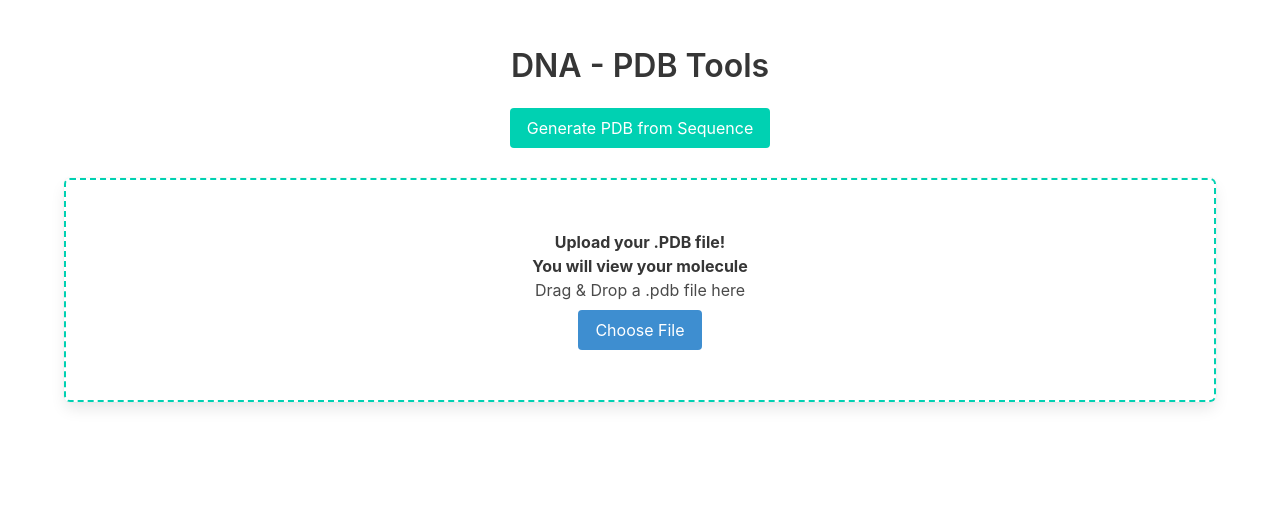
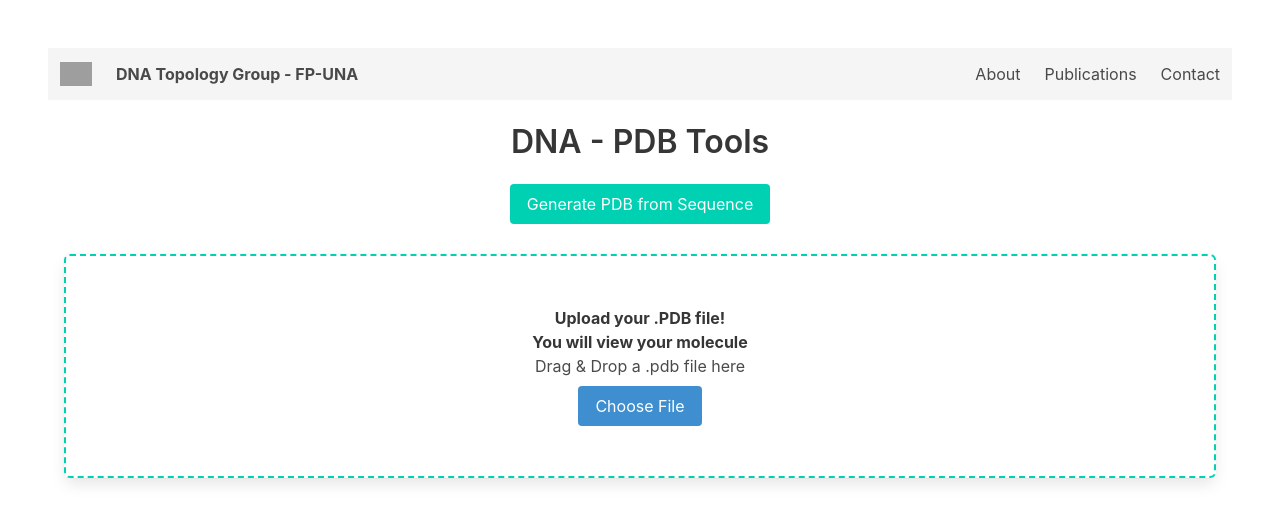
Before and after one commit to Chamiltoniano/dna_tools, a Flask app: page / in a window 1280 px wide. Shown: the top 523 px of the page. Run offline with Flask 3, Linux system fonts and the light colour scheme; grey boxes are pictures that could not be loaded.

Commit message:
erase this commit

```diff
--- a/templates/index.html
+++ b/templates/index.html
@@ -4,8 +4,14 @@
     <meta charset="UTF-8">
     <title>DNA Tools</title>
     <meta name="viewport" content="width=device-width, initial-scale=1">
+
+    <!-- Favicon -->
+    <link rel="icon" type="image/png" href="{{ url_for('static', filename='favicon.png') }}">
+
+    <!-- Bulma CSS + 3Dmol.js -->
     <link rel="stylesheet" href="https://cdnjs.cloudflare.com/ajax/libs/bulma/0.9.4/css/bulma.min.css">
     <script src="https://cdnjs.cloudflare.com/ajax/libs/3Dmol/2.0.4/3Dmol-min.js"></script>
+
     <style>
         #drop-area {
             border: 2px dashed #00d1b2;
@@ -36,7 +42,34 @@
     </style>
 </head>
 <body class="section">
-<div class="container">
+
+<!-- Header/Navbar -->
+<nav class="navbar is-light" role="navigation" aria-label="main navigation">
+  <div class="navbar-brand">
+    <a class="navbar-item" href="#">
+      <img src="{{ url_for('static', filename='GBILogo.png') }}" alt="Logo" width="32" height="32">
+    </a>
+    <a class="navbar-item has-text-weight-bold">
+      DNA Topology Group - FP-UNA
+    </a>
+
+    <a role="button" class="navbar-burger" aria-label="menu" aria-expanded="false" data-target="navbarMenu">
+      <span aria-hidden="true"></span>
+      <span aria-hidden="true"></span>
+      <span aria-hidden="true"></span>
+    </a>
+  </div>
+
+  <div id="navbarMenu" class="navbar-menu">
+    <div class="navbar-end">
+      <a class="navbar-item" href="https://gbioinformatica.wordpress.com/" target="_blank">About</a>
+      <a class="navbar-item" href="https://gbioinformatica.wordpress.com/publicaciones/">Publications</a>
+      <a class="navbar-item" href="vmmartinez@pol.una.py">Contact</a>
+    </div>
+  </div>
+</nav>
+
+<div class="container mt-5">
     <h1 class="title has-text-centered">DNA - PDB Tools</h1>
 
     <!-- Botón para abrir modal -->
@@ -62,12 +95,6 @@
     <!-- Barra de progreso -->
     <progress id="progress-bar" class="progress is-info" value="0" max="100" style="display:none;"></progress>
     <p id="status" class="has-text-centered mt-2"></p>
-
-    <!-- Imagen fija -->
- <!--   <div class="has-text-centered mt-6">
-        <img id="resultImage" src="{{ url_for('static', filename='image.png') }}"
-             alt="Result preview">
-    </div>  -->
 </div>
 
 <!-- Modal -->
@@ -116,6 +143,35 @@
     </div>
 </div>
 
+<!-- Dummy sections for anchors -->
+<!--
+<section id="publications" class="section">
+  <div class="container">
+    <h2 class="title">Publications</h2>
+    <p>Coming soon...</p>
+  </div>
+</section>
+
+<section id="contact" class="section">
+  <div class="container">
+    <h2 class="title">Contact</h2>
+    <p>Email: contacto@fpuna.edu.py</p>
+  </div>
+</section> -->
+
+<script>
+  document.addEventListener('DOMContentLoaded', () => {
+    const burger = document.querySelector('.navbar-burger');
+    const menu = document.getElementById('navbarMenu');
+    if (burger && menu) {
+        burger.addEventListener('click', () => {
+            burger.classList.toggle('is-active');
+            menu.classList.toggle('is-active');
+        });
+    }
+  });
+</script>
+
 <script src="/static/script.js"></script>
 </body>
 </html>
```
Also changed, not shown: static/img/GBILogo.png (added), static/img/favicon - copia.png (added), static/img/favicon.png (added).
